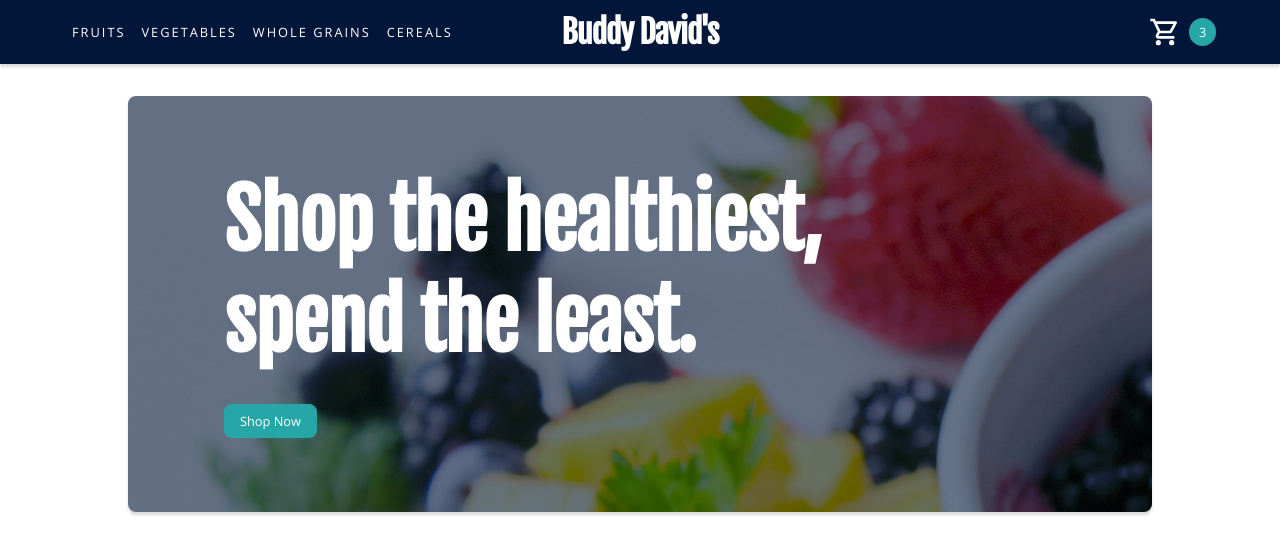
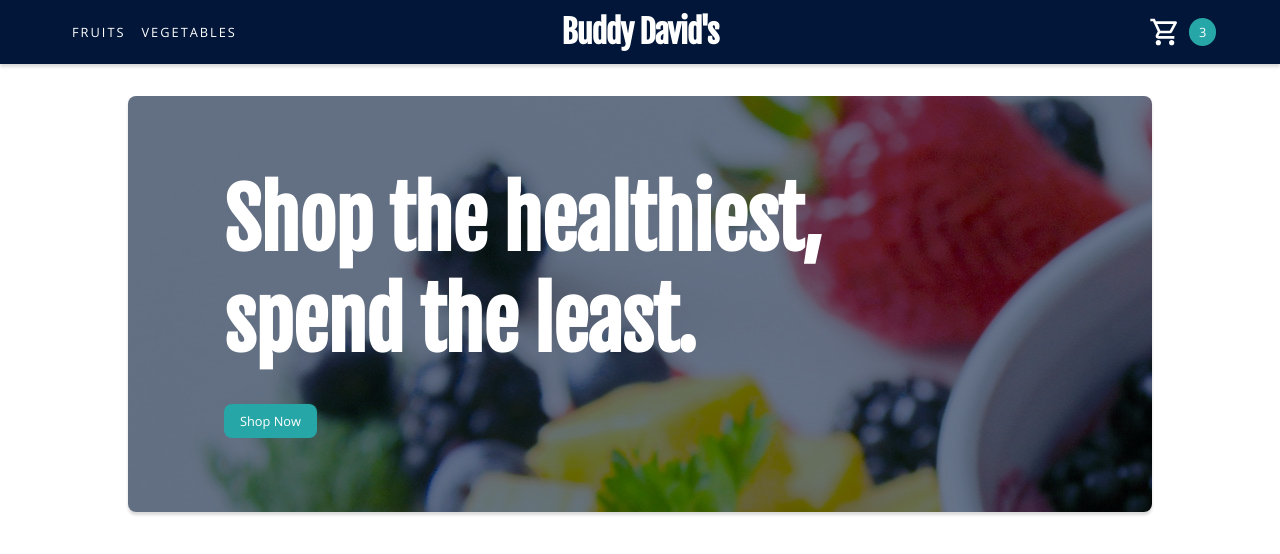
Before and after one commit to davidbalian/eshop, a React (Create React App) app: page / in a window 1280 px wide. Shown: the top 554 px of the page. Built offline with nearby package versions, Linux system fonts and the light colour scheme.

Commit message:
Removed cereals and whole grains (will add later)

```diff
--- a/src/comps/Nav/Nav.js
+++ b/src/comps/Nav/Nav.js
@@ -15,7 +15,7 @@ const Nav = () => {
 
 	const vegetableTypes = ["Leafy Green", "Cruciferous", "Marrow", "Root", "Allium"];
 
-	const cerealTypes = ["Rice", "Maize", "Oats", "Rye", "Barley", "Sorghum", "Wheat", "Quinoa"];
+	// const cerealTypes = ["Rice", "Maize", "Oats", "Rye", "Barley", "Sorghum", "Wheat", "Quinoa"];
 
 	window.onresize = () => {
 		if (window.innerWidth <= 1000) {
@@ -77,7 +77,7 @@ const Nav = () => {
 					>
 						<NavItem title='Vegetables' items={vegetableTypes} device={device} />
 					</Link>
-					<Link
+					{/* <Link
 						to='/whole grains'
 						style={{ textDecoration: "none" }}
 						onClick={() => {
@@ -94,7 +94,7 @@ const Nav = () => {
 						}}
 					>
 						<NavItem title='Cereals' items={cerealTypes} device={device} />
-					</Link>
+					</Link> */}
 				</ul>
 			</nav>
 			<Link to='/' className='logo'>
```
